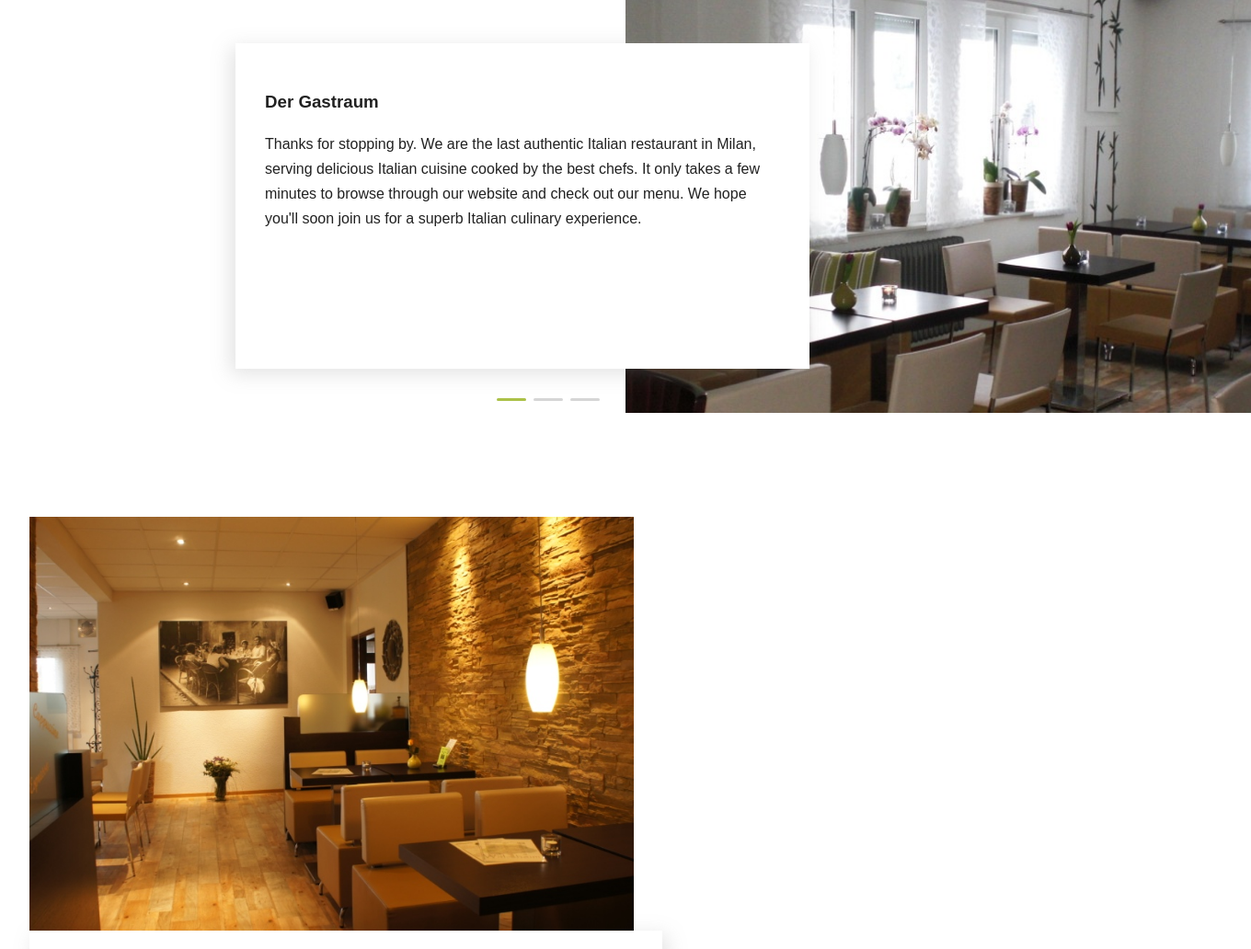
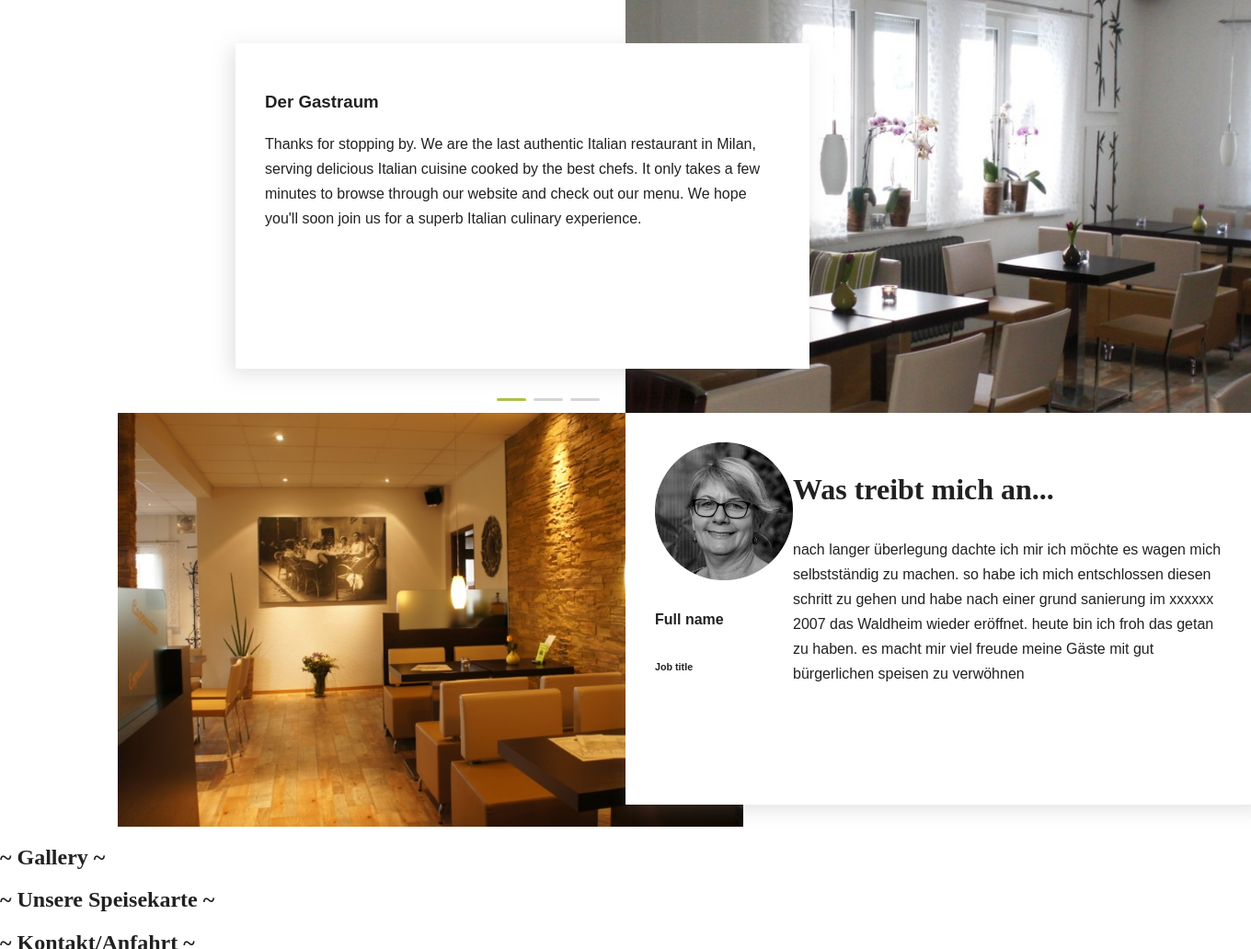
Before and after one commit to marijabuhin/waldheim-restaurant, a PHP site: page / in a window 1360 px wide. Shown: the part 1002-2034 px from the top of the page at 92% size. Run offline with PHP 8.4, Linux system fonts and the light colour scheme; some libraries are stand-ins or nearby versions; some web fonts are replaced; grey boxes are pictures that could not be loaded.

Commit message:
added testimonial

```diff
--- a/index.php
+++ b/index.php
@@ -81,13 +81,33 @@
 					<img src="img/location.jpg" alt="restaurant-image" class="section__img" />
 				</div>
 			</div>
+
+			<!-- novo -->
+			<div class="section__item">
+				<div class="section__img--wrap">
+					<img src="img/cuisine.jpg" alt="restaurant-image" class="section__img" />
+				</div>
+
+				<div class="section__text">
+					<div class="testimonial">
+						<div class="testimonial__info">
+							<img src="img/Portrait-1.png" alt="portrait" class="testimonial__portrait" />
+							<h4>Full name</h4>
+							<h6>Job title</h6>
+						</div>
+
+						<div class="testimonial__text">
+							<h1>Was treibt mich an...</h1>
+							<p>nach langer überlegung dachte ich mir ich möchte es wagen mich selbstständig zu machen. so habe ich mich entschlossen diesen schritt zu gehen und habe nach einer grund sanierung im xxxxxx 2007 das Waldheim wieder eröffnet. heute bin ich froh das getan zu haben. es macht mir viel freude meine Gäste mit gut bürgerlichen speisen zu verwöhnen</p>
+						</div>
+					</div>
+				</div>
+			</div><!-- novo kraj -->
 		</section>
 
-		<section class="section">
-		<br><br><br>
-		</section>
 
-		<!--<section>-->
+		<!-- staro -->
+		<!--<section>
 					<div class="testimonial">
 						<div class="testimonial__img--wrap">
 							<img src="img/cuisine.jpg" alt="cuisine" class="testimonial__img"/>
@@ -99,14 +119,14 @@
 									<h4>Full name</h4>
 									<h6>Job title</h6>
 								</div>
-								<div class="testimonial__text--details">
+								<div class="testimonial__text--">
 									<h1>Was treibt mich an...</h1>
 									<p>nach langer überlegung dachte ich mir ich möchte es wagen mich selbstständig zu machen. so habe ich mich entschlossen diesen schritt zu gehen und habe nach einer grund sanierung im xxxxxx 2007 das Waldheim wieder eröffnet. heute bin ich froh das getan zu haben. es macht mir viel freude meine Gäste mit gut bürgerlichen speisen zu verwöhnen</p>
 								</div>
 							</div>
 						</div>
 					</div>
-		<!--</section>-->
+		</section>-->
 	</div>
 
 		<section id="galerie" class="gallery">
--- a/scss/components/_testimonial.scss
+++ b/scss/components/_testimonial.scss
@@ -1,36 +1,16 @@
 .testimonial {
-    padding-top: 2rem;
-    padding-bottom: 2.5rem;
-    padding-left: 2rem;
-    padding-right: 2rem;
-
-
-  &__info {
-  	display: block;
+	display: flex;
+    justify-content: space-between;
+	padding-top: 2rem;
+	padding-bottom: 2.5rem;
+	padding-left: 2rem;
+	padding-right: 2rem;
+	top: 3rem;
+	left: 8rem;
   	width: 624px!important;
     height: 100%;
     box-shadow: 5px 5px 20px 0px rgba(141, 141, 141, 0.25);
     background-color: $white;
-    padding-top: 2rem;
-	padding-bottom: 2.5rem;
-	padding-left: 2rem;
-	padding-right: 2rem;
-	  top: 3rem;
-	left: 8rem;
-  }
-
-  &__text {
-  	display: flex;
-    justify-content: space-between;
-    width: 100%;
-    height: 354px;
-    }
-
-  &__img--wrap {
-    width: calc(50% + 8rem);
-    height: 450px;
-    margin-right: -8rem;
-  }
 
   &__img {
     width: 100%;
--- a/scss/layout/_grid.scss
+++ b/scss/layout/_grid.scss
@@ -5,10 +5,6 @@
   &--gap {
     grid-column-gap: 1rem;
   }
-}
-
-.testimonial {
-  grid-column: 1/span 10;
 }
 
 .section {
@@ -23,7 +19,7 @@
     height: 354px;
     }
 
-  &__img--wrap {
+ &__img--wrap {
     width: calc(50% + 8rem);
     height: 450px;
     margin-right: -8rem;
@@ -43,4 +39,10 @@
     object-position: center;
   }
 
+&__item:nth-child(2) {
+   .section__img--wrap {
+    margin-left: 0;
+    margin-right: -8rem;
+    }
+    }
 }
--- a/scss/main.css
+++ b/scss/main.css
@@ -134,31 +134,18 @@
   height: 68px; }
 
 .testimonial {
+  display: flex;
+  justify-content: space-between;
   padding-top: 2rem;
   padding-bottom: 2.5rem;
   padding-left: 2rem;
-  padding-right: 2rem; }
-  .testimonial__info {
-    display: block;
-    width: 624px !important;
-    height: 100%;
-    box-shadow: 5px 5px 20px 0px rgba(141, 141, 141, 0.25);
-    background-color: #FFFFFF;
-    padding-top: 2rem;
-    padding-bottom: 2.5rem;
-    padding-left: 2rem;
-    padding-right: 2rem;
-    top: 3rem;
-    left: 8rem; }
-  .testimonial__text {
-    display: flex;
-    justify-content: space-between;
-    width: 100%;
-    height: 354px; }
-  .testimonial__img--wrap {
-    width: calc(50% + 8rem);
-    height: 450px;
-    margin-right: -8rem; }
+  padding-right: 2rem;
+  top: 3rem;
+  left: 8rem;
+  width: 624px !important;
+  height: 100%;
+  box-shadow: 5px 5px 20px 0px rgba(141, 141, 141, 0.25);
+  background-color: #FFFFFF; }
   .testimonial__img {
     width: 100%;
     height: 100%;
@@ -175,9 +162,6 @@
   grid-template-columns: 8rem repeat(10, minmax(auto, 1fr)) 8rem; }
   .grid--gap {
     grid-column-gap: 1rem; }
-
-.testimonial {
-  grid-column: 1/span 10; }
 
 .section {
   grid-column: 2/span 10; }
@@ -200,6 +184,9 @@
     height: 149.58;
     object-fit: cover;
     object-position: center; }
+  .section__item:nth-child(2) .section__img--wrap {
+    margin-left: 0;
+    margin-right: -8rem; }
 
 .header {
   grid-column: 1/span 12;
```
Also changed, not shown: 1 other file.
